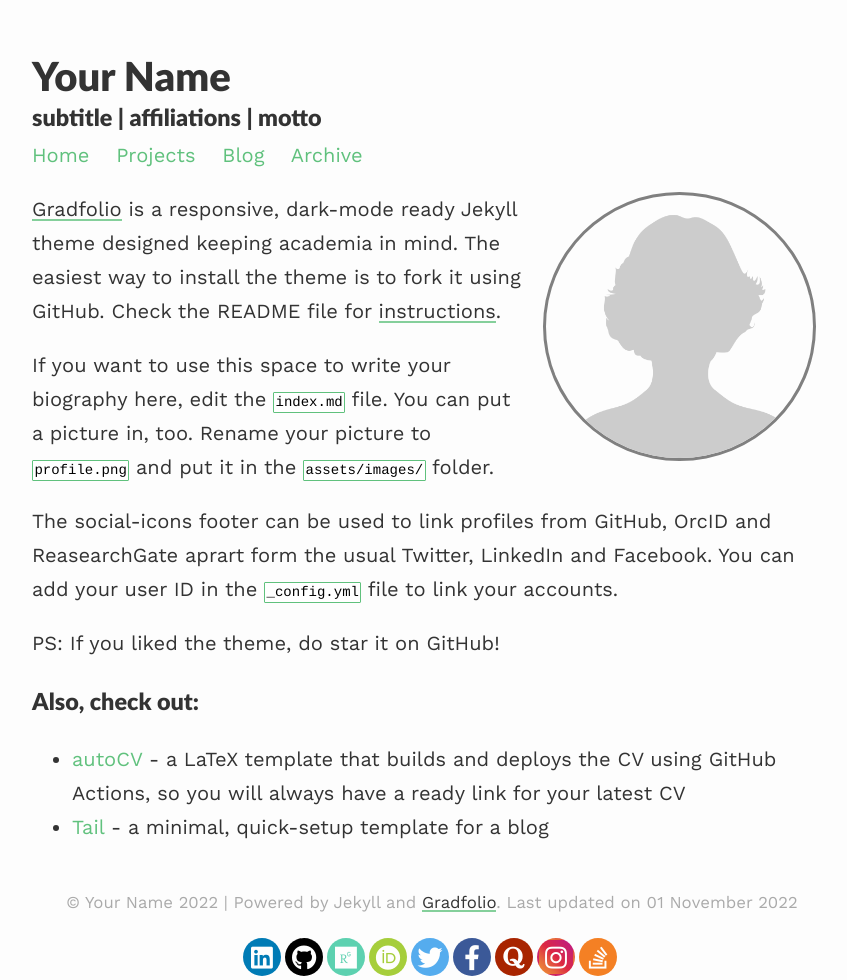
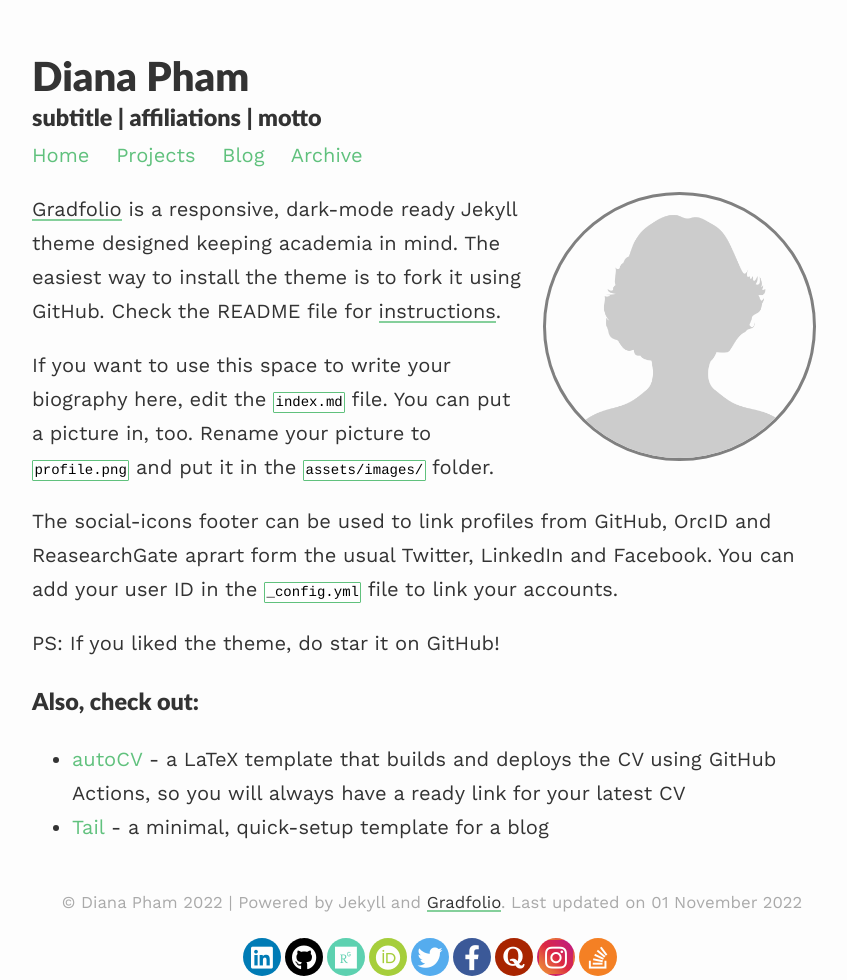
Before and after one commit to 0xdpham/0xdpham.github.io, a Jekyll site: the page built from index.md, in a window 1280 px wide. Shown: the whole page, without its empty margins (208-1055 px from the left). Built offline with Jekyll 4.4.1, drawn with Linux system fonts in a browser that asks for light colours; nearby versions of some CDN libraries; some of the changed lines change nothing that is shown.

Commit message:
Update _config.yml

```diff
--- a/_config.yml
+++ b/_config.yml
@@ -1,6 +1,6 @@
 ### your site title here
 
-title: Your Name
+title: Diana Pham
 description: subtitle | affiliations | motto
 
 baseurl: /gradfolio #name of GitHub repository
@@ -13,11 +13,11 @@
 paginate_path: /blog/page:num/
 
 # Social media links in footer
-twitter: "#"
+twitter: "https://twitter.com/the_phamasaur"
 linkedin: "#"
 stackoverflow: "#"
 github: "#"
-researchgate: "#"
+researchgate: "https://www.researchgate.net/profile/Diana-Pham-3"
 orcid: "#"
 quora: "#"
 instagram: "#"
```
